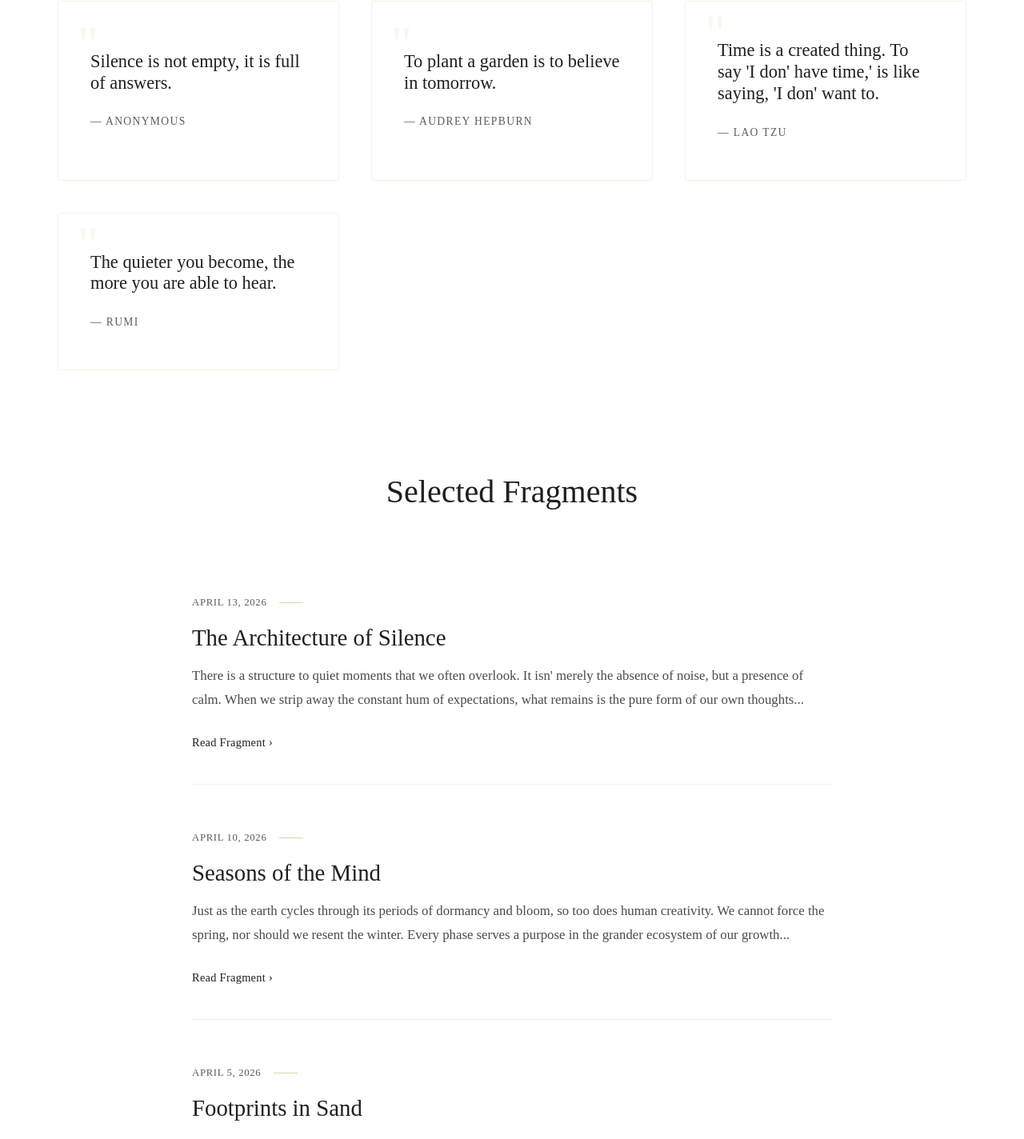
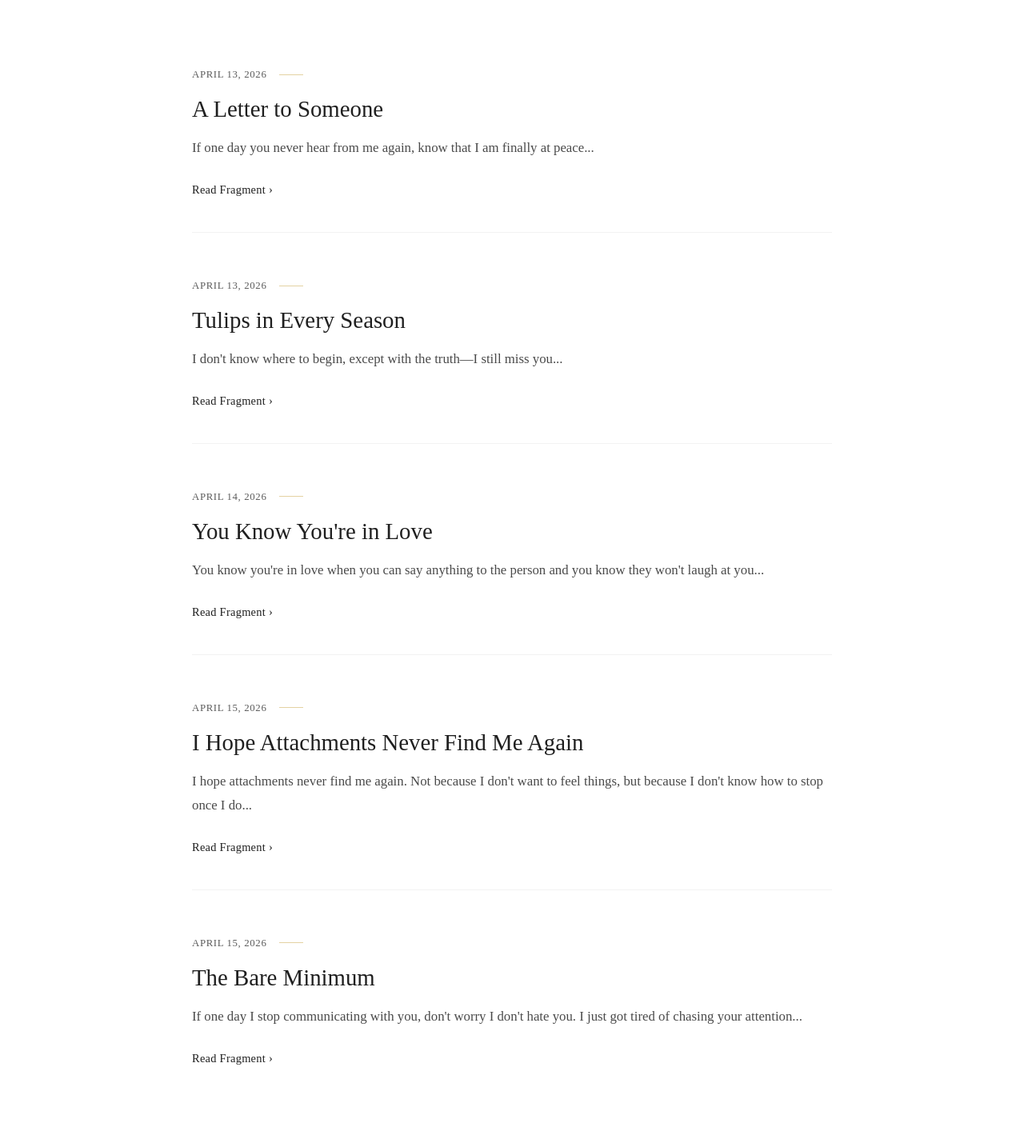
Before and after one commit to AyushSingh360/Words-Sanctuary, a Next.js app: page / in a window 1280 px wide. Shown: the part 933-2357 px from the top of the page at 80% size. Built offline with nearby package versions, Linux system fonts and the light colour scheme; a web font is replaced by a local one.

Commit message:
feat: implement home page with hero section and recent writings list

```diff
--- a/src/app/page.tsx
+++ b/src/app/page.tsx
@@ -1,88 +1,17 @@
 'use client';
 
-import React, { useState } from 'react';
+import React from 'react';
 import Hero from './components/Hero';
-import QuoteCard from './components/QuoteCard';
 import WritingCard from './components/WritingCard';
-import TagFilter from './components/TagFilter';
-
-const ALL_TAGS = ['All', 'Silence', 'Growth', 'Nature', 'ime', 'Reflection'];
-
-// Mock Data
-const sampleQuotes = [
-  { id: 1, quote: "Silence is not empty, it is full of answers.", author: "Anonymous", tag: "Silence" },
-  { id: 2, quote: "To plant a garden is to believe in tomorrow.", author: "Audrey Hepburn", tag: "Nature" },
-  { id: 3, quote: "Time is a created thing. To say 'I don' have time,' is like saying, 'I don' want to.", author: "Lao Tzu", tag: "Time" },
-  { id: 4, quote: "The quieter you become, the more you are able to hear.", author: "Rumi", tag: "Reflection" }
-];
-
-const sampleWritings = [
-  {
-    id: 1,
-    title: "The Architecture of Silence",
-    date: "April 13, 2026",
-    excerpt: "There is a structure to quiet moments that we often overlook. It isn' merely the absence of noise, but a presence of calm. When we strip away the constant hum of expectations, what remains is the pure form of our own thoughts...",
-    tag: "Silence"
-  },
-  {
-    id: 2,
-    title: "Seasons of the Mind",
-    date: "April 10, 2026",
-    excerpt: "Just as the earth cycles through its periods of dormancy and bloom, so too does human creativity. We cannot force the spring, nor should we resent the winter. Every phase serves a purpose in the grander ecosystem of our growth...",
-    tag: "Growth"
-  },
-  {
-    id: 3,
-    title: "Footprints in Sand",
-    date: "April 5, 2026",
-    excerpt: "We spend much of our lives trying to leave a mark, forgetting that the most beautiful things in nature are often entirely ephemeral. A sunset leaves no trace, yet it changes everyone who witnesses it...",
-    tag: "Nature"
-  }
-];
+import { writings } from './writings/data';
 
 export default function Home() {
-  const [activeTag, setActiveTag] = useState('All');
-
-  const filteredQuotes = activeTag === 'All'
-    ? sampleQuotes
-    : sampleQuotes.filter(q => q.tag === activeTag);
-
-  const filteredWritings = activeTag === 'All'
-    ? sampleWritings
-    : sampleWritings.filter(w => w.tag === activeTag);
-
   return (
     <div className="home-page">
       <Hero />
 
-      <main className="container" id="quotes">
-        <section className="section-spacing">
-          <TagFilter
-            tags={ALL_TAGS}
-            activeTag={activeTag}
-            onTagSelect={setActiveTag}
-          />
-
-          <div className="quotes-grid" style={{
-            display: 'grid',
-            gridTemplateColumns: 'repeat(auto-fill, minmax(300px, 1fr))',
-            gap: '2.5rem',
-            marginTop: '3rem'
-          }}>
-            {filteredQuotes.map(quote => (
-              <QuoteCard
-                key={quote.id}
-                quote={quote.quote}
-                author={quote.author}
-              />
-            ))}
-          </div>
-          {filteredQuotes.length === 0 && (
-            <p style={{ textAlign: 'center', color: 'var(--text-muted)' }}>No quotes found for this category.</p>
-          )}
-        </section>
-
-        <section id="writings" className="section-spacing" style={{ marginTop: '8rem', marginBottom: '8rem' }}>
+      <main className="container">
+        <section id="writings" className="section-spacing" style={{ marginTop: '4rem', marginBottom: '8rem' }}>
           <h2 className="section-title" style={{
             fontSize: '2.5rem',
             textAlign: 'center',
@@ -97,17 +26,32 @@ export default function Home() {
             flexDirection: 'column',
             gap: '1rem'
           }}>
-            {filteredWritings.map(writing => (
+            {writings.slice(0, 5).map(writing => (
               <WritingCard
-                key={writing.id}
+                key={writing.slug}
                 title={writing.title}
                 excerpt={writing.excerpt}
                 date={writing.date}
               />
             ))}
           </div>
-          {filteredWritings.length === 0 && (
-            <p style={{ textAlign: 'center', color: 'var(--text-muted)' }}>No writings found for this category.</p>
+
+          {writings.length > 5 && (
+            <div style={{ textAlign: 'center', marginTop: '4rem' }}>
+              <a href="/writings" style={{
+                color: 'var(--accent-gold)',
+                textDecoration: 'none',
+                fontWeight: '500',
+                borderBottom: '1px solid var(--accent-gold)',
+                paddingBottom: '2px'
+              }}>
+                View All Fragments
+              </a>
+            </div>
+          )}
+
+          {writings.length === 0 && (
+            <p style={{ textAlign: 'center', color: 'var(--text-muted)' }}>No writings found.</p>
           )}
         </section>
       </main>
```
